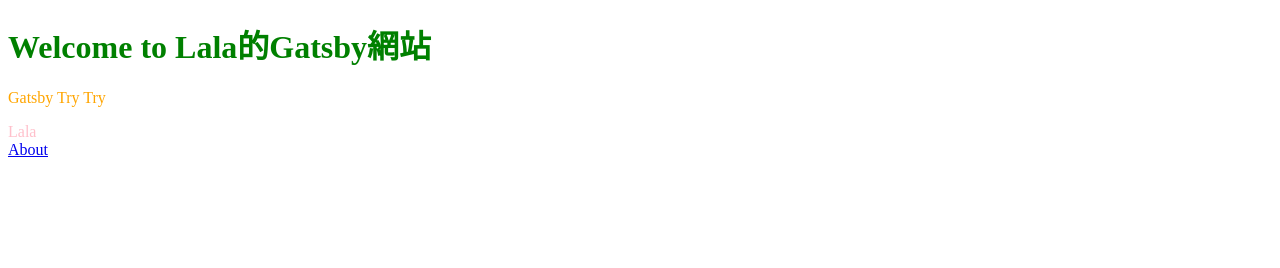
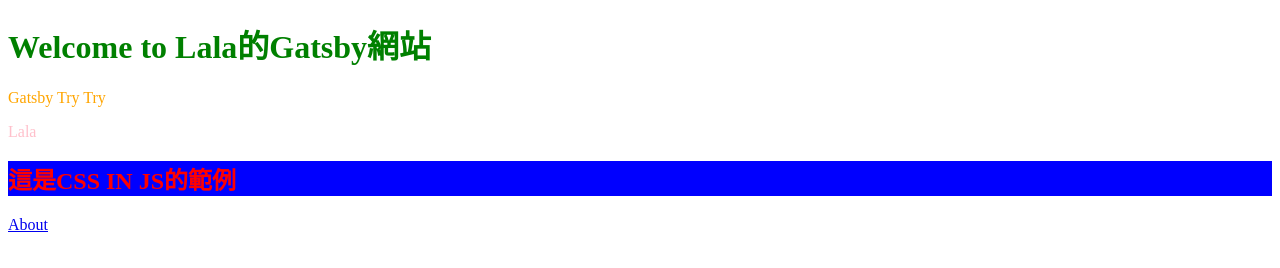
Before and after one commit to lala-lee-jobs/gatsby-lala-simple, a Gatsby site: page / in a window 1280 px wide. Built offline with nearby package versions, Linux system fonts and the light colour scheme; Gatsby itself is replaced by a stand-in of ours.

Commit message:
Gatsby css in js-styled的用法

```diff
--- /dev/null
+++ b/src/components/item-one.js
@@ -0,0 +1,17 @@
+import * as React from "react";
+import styled from "@emotion/styled";
+
+const Header = styled.div`
+  background-color: blue;
+  color: red;
+`;
+
+const ItemOne = ({ children }) => {
+  return (
+    <Header>
+      <h2>這是CSS IN JS的範例</h2>
+    </Header>
+  );
+};
+
+export default ItemOne;
--- a/src/pages/index.js
+++ b/src/pages/index.js
@@ -1,6 +1,7 @@
-import * as React from "react"
-import { Link } from "gatsby"
-import Item from "../components/item/item"
+import * as React from "react";
+import { Link } from "gatsby";
+import Item from "../components/item/item";
+import ItemOne from "../components/item-one";
 
 const IndexPage = () => {
   return (
@@ -9,9 +10,10 @@
       <h1>Welcome to Lala的Gatsby網站</h1>
       <p>Gatsby Try Try</p>
       <Item />
+      <ItemOne />
       <Link to="/intro/about/">About</Link>
     </main>
-  )
-}
+  );
+};
 
-export default IndexPage
+export default IndexPage;
```
